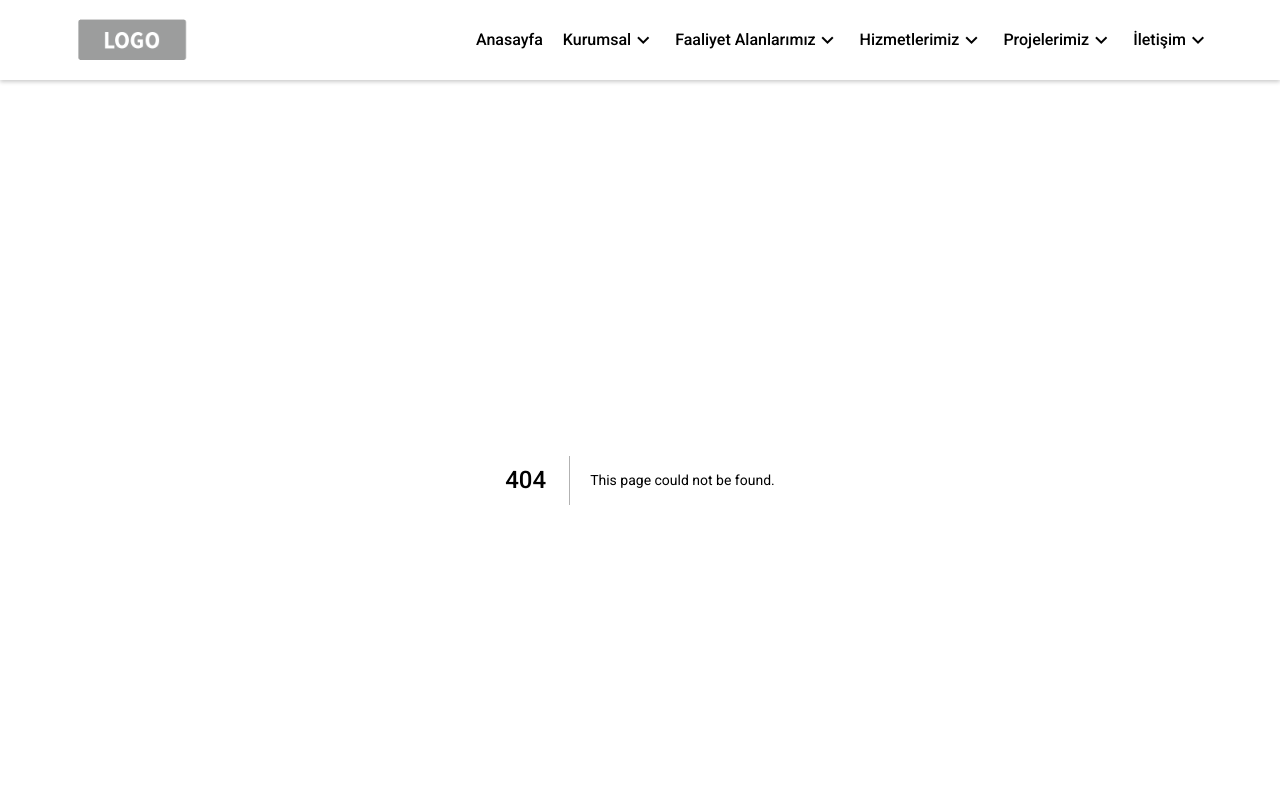
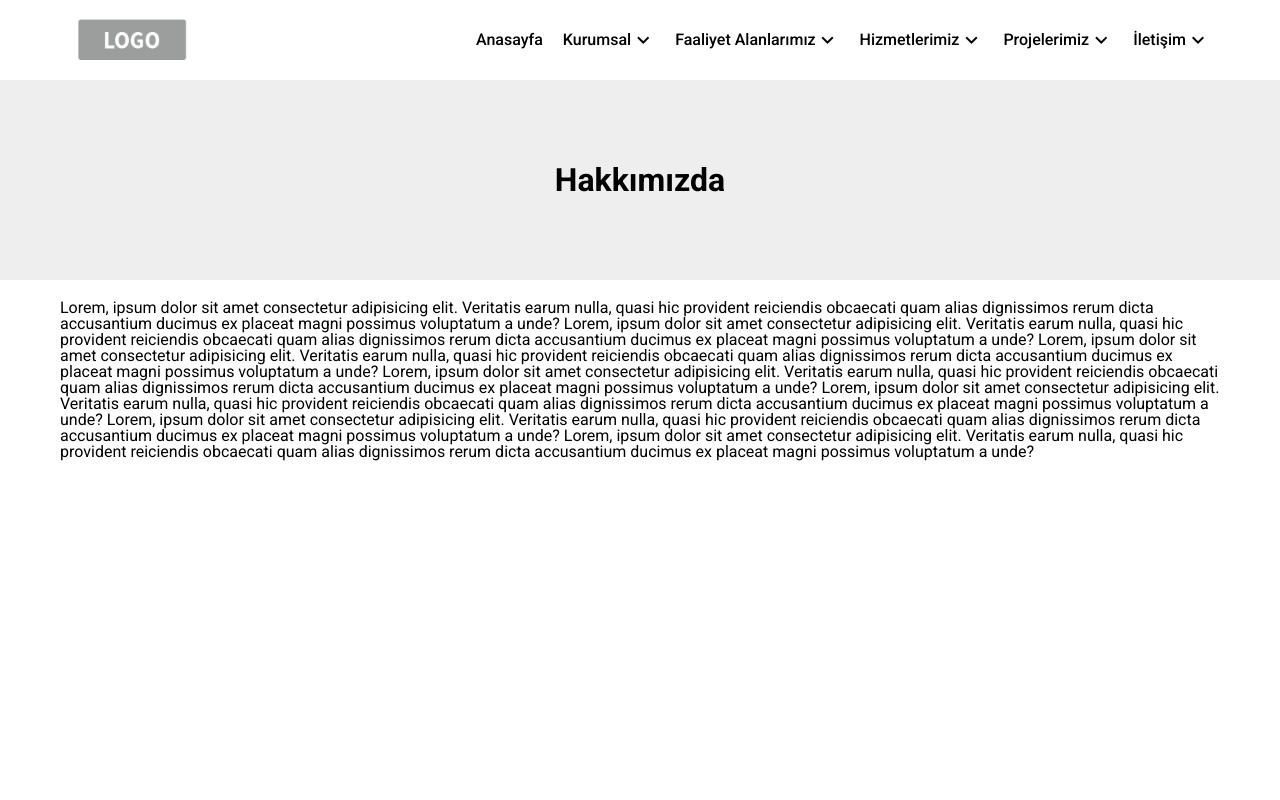
Before and after one commit to ulasozturk/modern-montaj, a Next.js app: page /about in a window 1280 px wide. Before the commit this address had no page. Shown: the top 800 px of the page. Built offline with nearby package versions, Linux system fonts and the light colour scheme.

Commit message:
Created about page.

```diff
--- a/components/navbar.js
+++ b/components/navbar.js
@@ -1,6 +1,7 @@
 import { useState } from "react";
 import styled from "styled-components";
 import { Box, FlexBox, ImageBox, TextBox } from "./styled-components";
+import Link from "next/link";
 
 export function Navbar() {
   const [isMenuOpen, setIsMenuOpen] = useState(false);
@@ -21,7 +22,11 @@ export function Navbar() {
           <RowItem text="Anasayfa" />
           <RowItem
             text="Kurumsal"
-            dropdown={[{ text: "Hakkımızda" }, { text: "Misyon ve Vizyon" }, { text: "Kariyer" }]}
+            dropdown={[
+              { text: "Hakkımızda", to: "/about" },
+              { text: "Misyon ve Vizyon" },
+              { text: "Kariyer" },
+            ]}
           />
           <RowItem
             text="Faaliyet Alanlarımız"
@@ -137,7 +142,9 @@ function RowItem({ text, dropdown }) {
         >
           {dropdown.map((item) => (
             <TextBox className="dropText" key={item.text} p={10}>
-              {item.text}
+              <Link href={item.to ? item.to : "/"}>
+                <a>{item.text}</a>
+              </Link>
             </TextBox>
           ))}
         </FlexBox>
--- /dev/null
+++ b/components/pageHeading.js
@@ -0,0 +1,11 @@
+import { FlexBox, TextBox } from "./styled-components";
+
+export function PageHeading({ title }) {
+  return (
+    <FlexBox height={200} justifyContent="center" alignItems="center" bg="#eee">
+      <TextBox fontSize={32} fontWeight={700}>
+        {title}
+      </TextBox>
+    </FlexBox>
+  );
+}
--- /dev/null
+++ b/pages/about.js
@@ -0,0 +1,32 @@
+import { FlexBox, TextBox } from "../components/styled-components";
+import { PageHeading } from "../components/pageHeading";
+
+export default function About() {
+  return (
+    <FlexBox column>
+      <PageHeading title="Hakkımızda" />
+      <FlexBox maxWidth={1200} mx="auto" p={20}>
+        <TextBox>
+          Lorem, ipsum dolor sit amet consectetur adipisicing elit. Veritatis earum nulla, quasi hic
+          provident reiciendis obcaecati quam alias dignissimos rerum dicta accusantium ducimus ex
+          placeat magni possimus voluptatum a unde? Lorem, ipsum dolor sit amet consectetur
+          adipisicing elit. Veritatis earum nulla, quasi hic provident reiciendis obcaecati quam
+          alias dignissimos rerum dicta accusantium ducimus ex placeat magni possimus voluptatum a
+          unde? Lorem, ipsum dolor sit amet consectetur adipisicing elit. Veritatis earum nulla,
+          quasi hic provident reiciendis obcaecati quam alias dignissimos rerum dicta accusantium
+          ducimus ex placeat magni possimus voluptatum a unde? Lorem, ipsum dolor sit amet
+          consectetur adipisicing elit. Veritatis earum nulla, quasi hic provident reiciendis
+          obcaecati quam alias dignissimos rerum dicta accusantium ducimus ex placeat magni possimus
+          voluptatum a unde? Lorem, ipsum dolor sit amet consectetur adipisicing elit. Veritatis
+          earum nulla, quasi hic provident reiciendis obcaecati quam alias dignissimos rerum dicta
+          accusantium ducimus ex placeat magni possimus voluptatum a unde? Lorem, ipsum dolor sit
+          amet consectetur adipisicing elit. Veritatis earum nulla, quasi hic provident reiciendis
+          obcaecati quam alias dignissimos rerum dicta accusantium ducimus ex placeat magni possimus
+          voluptatum a unde? Lorem, ipsum dolor sit amet consectetur adipisicing elit. Veritatis
+          earum nulla, quasi hic provident reiciendis obcaecati quam alias dignissimos rerum dicta
+          accusantium ducimus ex placeat magni possimus voluptatum a unde?
+        </TextBox>
+      </FlexBox>
+    </FlexBox>
+  );
+}
--- a/pages/index.js
+++ b/pages/index.js
@@ -1,5 +1,5 @@
 import Head from "next/head";
-import { Box, ImageBox } from "../components/styled-components";
+import { Box } from "../components/styled-components";
 import { Hero, Activities, ShortGallery, Projects, References } from "../components";
 
 export default function Home() {
```
